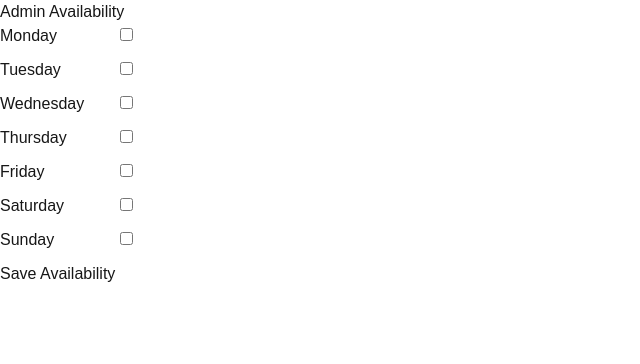
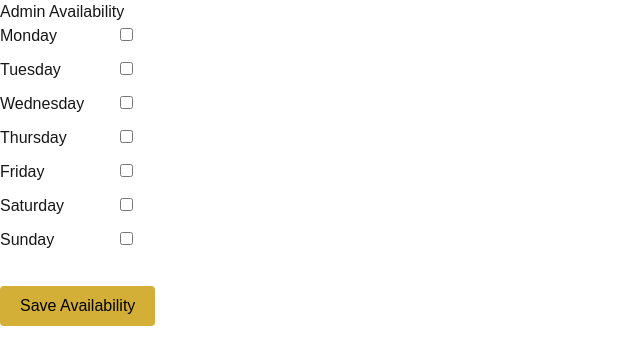
Before and after one commit to samuelomondi2/madi-visuals-2, a Next.js app in the folder frontend/: page /availability in a window 1280 px wide. Shown: the top 364 px of the page, without its empty margins (0-640 px from the left). Built offline with nearby package versions, Linux system fonts and the light colour scheme.

Commit message:
availability

```diff
--- a/frontend/pages/availability.tsx
+++ b/frontend/pages/availability.tsx
@@ -97,8 +97,11 @@ export default function AvailabilityPage() {
 
         </div>
       ))}
-
-      <button onClick={saveAvailability}>
+        <br/>
+      <button
+        onClick={saveAvailability}
+        className="bg-[#D4AF37] text-black px-5 py-2 rounded hover:opacity-90 transition"
+      >
         Save Availability
       </button>
     </div>
```
Also changed, not shown: 1 other file (tests, documents, lock files or other folders).
